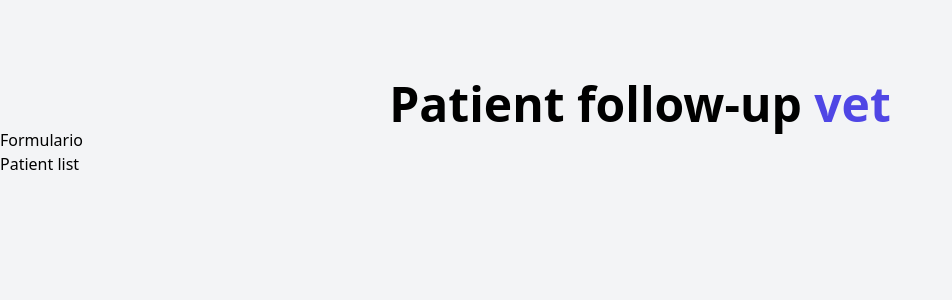
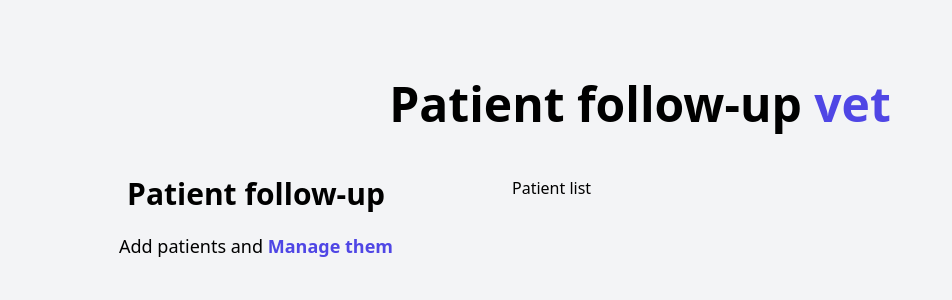
Before and after one commit to cilfonegabriel/appointment-react, a React (Vite) app: page / in a window 1280 px wide. Shown: the top 300 px of the page, without its empty margins (0-952 px from the left). Built offline with nearby package versions, Linux system fonts and the light colour scheme.

Commit message:
first style

```diff
--- a/src/App.jsx
+++ b/src/App.jsx
@@ -6,8 +6,12 @@
   return (
   <div className="container mx-auto mt-20">
     <Header />
-    <Form />
-    <PatientList />
+
+    <div className="mt-12 md:flex">
+      <Form />
+      <PatientList />
+    </div>
+
   </div>
   )
 }
--- a/src/components/Form.jsx
+++ b/src/components/Form.jsx
@@ -1,7 +1,15 @@
 const Form = () => {
   return (
-    <div>
-      <h2>Formulario</h2>
+    <div className="md:w-1/2 lg:w-2/5">
+      <h2 className="font-black text-3xl text-center">Patient follow-up</h2>
+      <p className="text-lg mt-5 text-center">
+        Add patients and {""}
+        <span className="text-indigo-600 font-bold">Manage them</span>
+      </p>
+
+      <form>
+
+      </form>
     </div>
   )
 }
--- a/src/components/PatientList.jsx
+++ b/src/components/PatientList.jsx
@@ -1,6 +1,6 @@
 const PatientList = () => {
   return (
-    <div>
+    <div className="w-1/2 lg:w-3/5">
       <h2>Patient list</h2>
     </div>
   )
```
